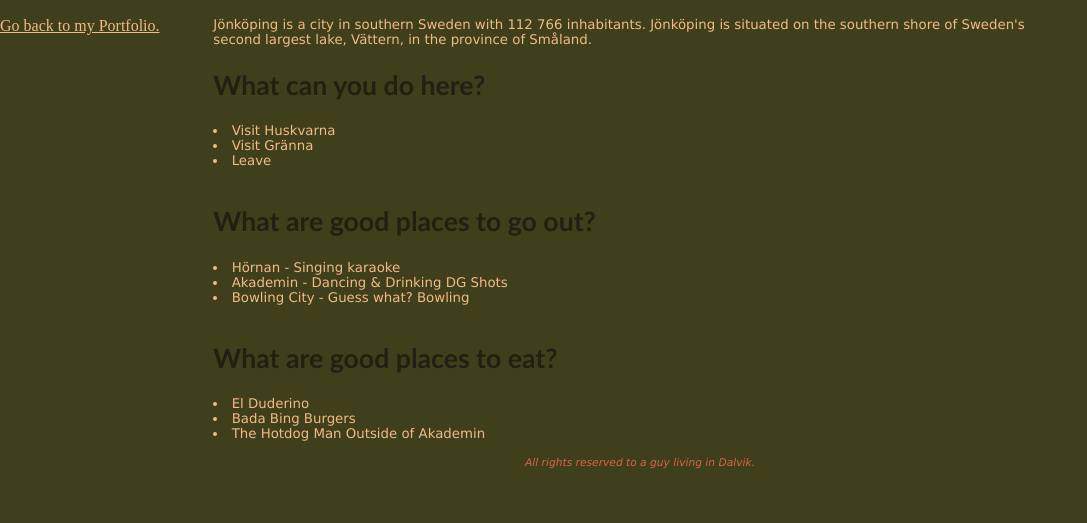
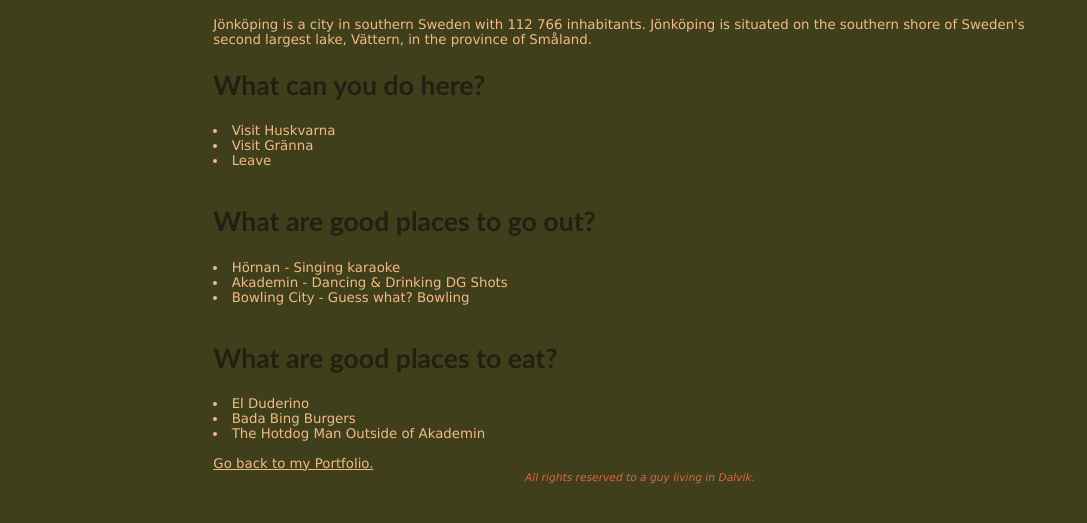
Before and after one commit to ju-nmd2022/wuid-portfolio-orneskog, a plain HTML site: page jonkoping/index1.html in a window 1280 px wide. Shown: the part 203-726 px from the top of the page, without its empty margins (0-1087 px from the left). Drawn offline with Linux system fonts and the light colour scheme.

Commit message:
moved the link into another div

```diff
--- a/jonkoping/index1.html
+++ b/jonkoping/index1.html
@@ -26,8 +26,8 @@
                 <li>El Duderino</li>
                 <li>Bada Bing Burgers</li>
                 <li>The Hotdog Man Outside of Akademin</li><br/>
+            <a href="/index.html">Go back to my Portfolio.</a>
         </div>
-        <div><a href="/index.html">Go back to my Portfolio.</a></div>
         <div class="footer">All rights reserved to a guy living in Dalvik.</div>
     </main>
     <footer>
```
